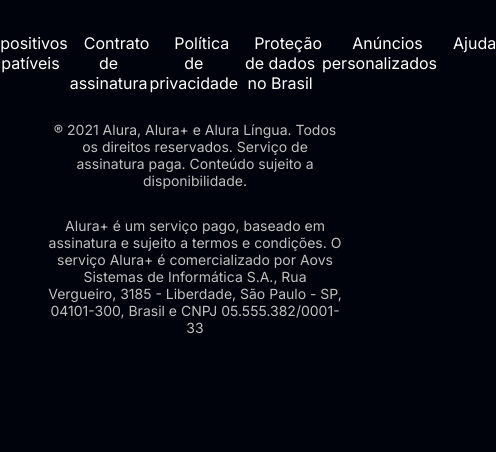
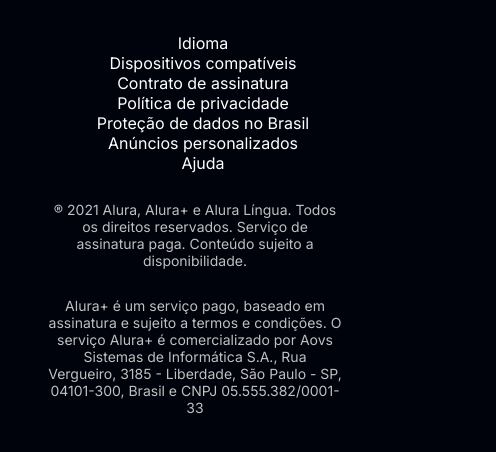
Before and after one commit to LaerteDelmondes/Alura-Plus, a plain HTML site: page index.html in a window 390 px wide. Shown: the part 4548-5000 px from the top of the page, 496 px wide, since content can reach past the window. Before the commit the page ends 4964 px from the top, so only its background shows below. Drawn offline with Linux system fonts and the light colour scheme.

Commit message:
Responsividade (Ajustando o rodape__lista para que fique um em cima do outro)

```diff
--- a/style.css
+++ b/style.css
@@ -196,5 +196,8 @@
         display: block;
     }
 
+    .rodape__lista {
+        display: block;
+    }
 
 }
```
